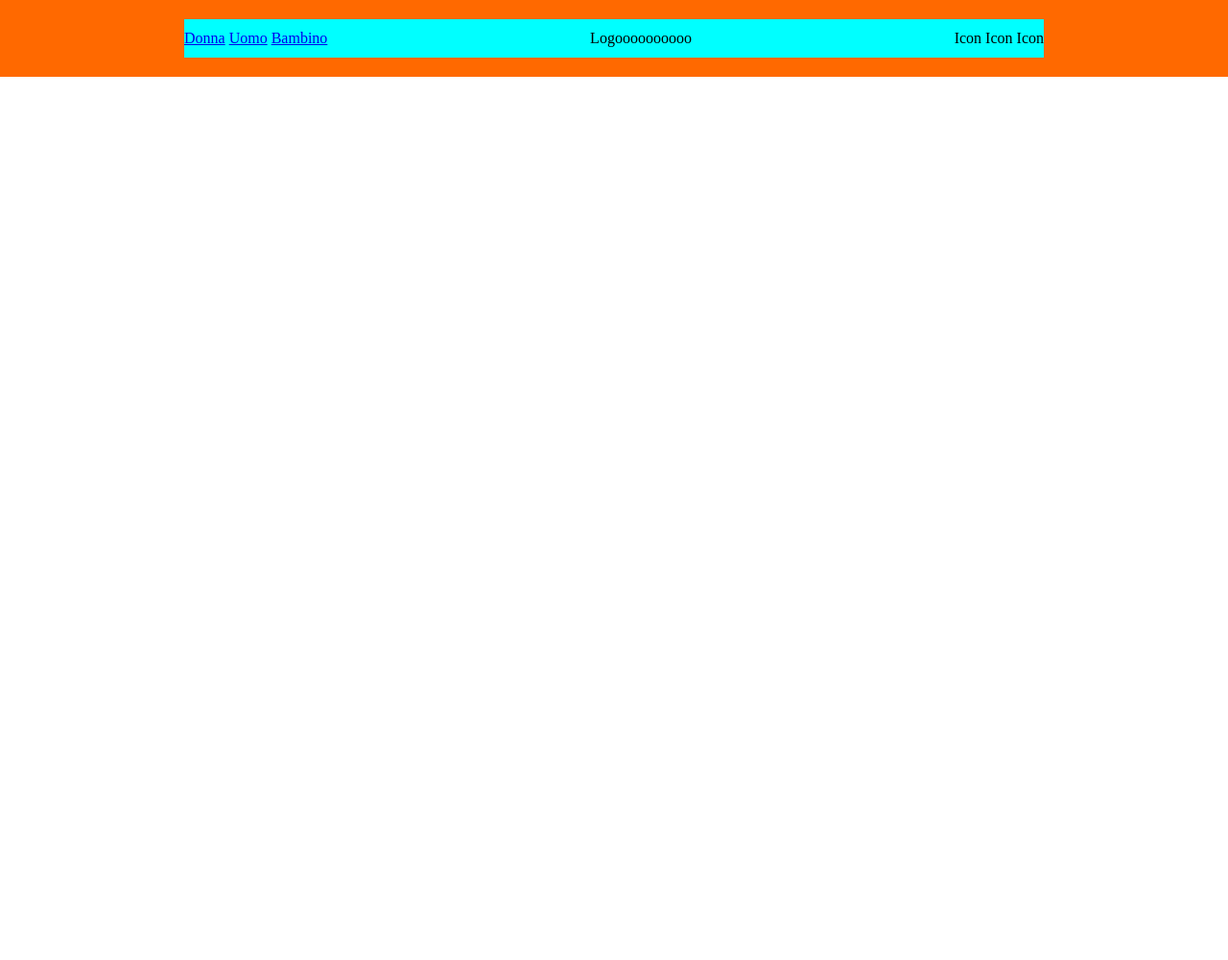
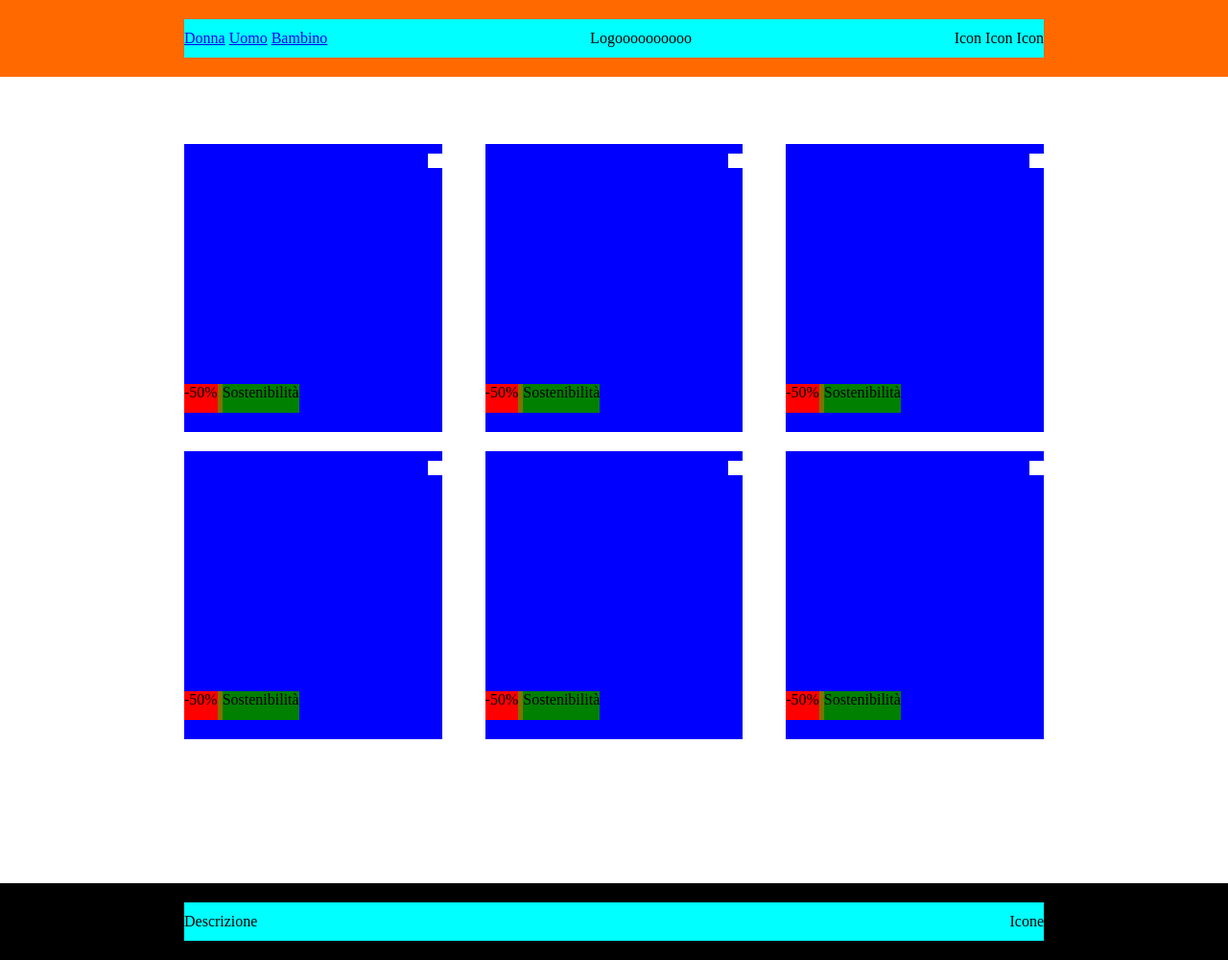
Before and after one commit to SimonePizziconi/html-css-boolando, a plain HTML site: page index.html in a window 1280 px wide. Shown: the whole page at 96% size. Before the commit the page ends 800 px from the top, so only its background shows below. Drawn offline with Linux system fonts and the light colour scheme.

Commit message:
Structure main + footer

```diff
--- a/css/style.css
+++ b/css/style.css
@@ -4,6 +4,11 @@
     margin: 0;
     padding: 0;
     box-sizing: border-box;
+}
+
+.conteiner{
+    width: 70%;
+    margin: auto;
 }
 
 /* Regole Header */
@@ -29,3 +34,80 @@ nav{
     height: 40px;
     margin: auto;
 }
+
+/* Regole main */
+
+main{
+    padding-top: 150px;
+    padding-bottom: 150px;
+}
+
+.clothes-section{
+    display: flex;
+    justify-content: space-between;
+    align-items: flex-start;
+    flex-wrap: wrap;
+    position: relative;
+    gap: 20px;
+}
+
+.clothes-item{
+    width: 30%;
+    position: relative;
+    /* DEBUG */
+    height: 300px;
+    background-color: blue;
+}
+
+.discount-conteiner{
+    width: 30%;
+    position: relative;
+    top: 250px;
+    left: 0;
+    display: flex;
+    gap: 5px;
+    /* DEBUG */
+    height: 30px;
+    background-color: rgb(128, 113, 0);
+}
+
+.discount-clothes{
+    background-color: red;
+}
+
+.quality-clothes{
+    background-color: green;
+}
+
+.heart{
+    position: absolute;
+    top: 10px;
+    right: 0;
+    /* DEBUG */
+    background-color: white;
+    height: 15px;
+    width: 15px;
+}
+
+/* Regole css footer */
+
+footer{
+    height: 80px;
+    width: 100%;
+    display: flex;
+    align-items: center;
+    justify-content: space-between;
+    /* DEBUG */
+    background-color: black;
+}
+
+footer nav{
+    display: flex;
+    align-items: center;
+    justify-content: space-between;
+    width: 70%;
+    /* DEBUG */
+    background-color: aqua;
+    height: 40px;
+    margin: auto;
+}
--- a/index.html
+++ b/index.html
@@ -28,16 +28,70 @@
 
     <!-- Parte centrale pagina -->
     <main>
+        <div class="conteiner">
+            <section class="clothes-section">
 
-        <section>
+                <div class="clothes-item">
+                    <div class="heart"></div>
+                    <div class="discount-conteiner">
+                        <div class="discount-clothes">-50%</div>
+                        <div class="quality-clothes">Sostenibilità</div>
+                    </div>
+                </div>
 
-        </section>
+                <div class="clothes-item">
+                    <div class="heart"></div>
+                    <div class="discount-conteiner">
+                        <div class="discount-clothes">-50%</div>
+                        <div class="quality-clothes">Sostenibilità</div>
+                    </div>
+                </div>
+
+                <div class="clothes-item">
+                    <div class="heart"></div>
+                    <div class="discount-conteiner">
+                        <div class="discount-clothes">-50%</div>
+                        <div class="quality-clothes">Sostenibilità</div>
+                    </div>
+                </div>
+
+                <div class="clothes-item">
+                    <div class="heart"></div>
+                    <div class="discount-conteiner">
+                        <div class="discount-clothes">-50%</div>
+                        <div class="quality-clothes">Sostenibilità</div>
+                    </div>
+                </div>
+
+                <div class="clothes-item">
+                    <div class="heart"></div>
+                    <div class="discount-conteiner">
+                        <div class="discount-clothes">-50%</div>
+                        <div class="quality-clothes">Sostenibilità</div>
+                    </div>
+                </div>
+
+                <div class="clothes-item">
+                    <div class="heart"></div>
+                    <div class="discount-conteiner">
+                        <div class="discount-clothes">-50%</div>
+                        <div class="quality-clothes">Sostenibilità</div>
+                    </div>
+                </div>
+
+            </section>
+        </div>
 
     </main>
 
     <!-- Coda della pagina -->
     <footer>
+        <nav>
 
+            <div>Descrizione</div>
+            <div>Icone</div>
+
+        </nav>
     </footer>
 
 </body>
```
